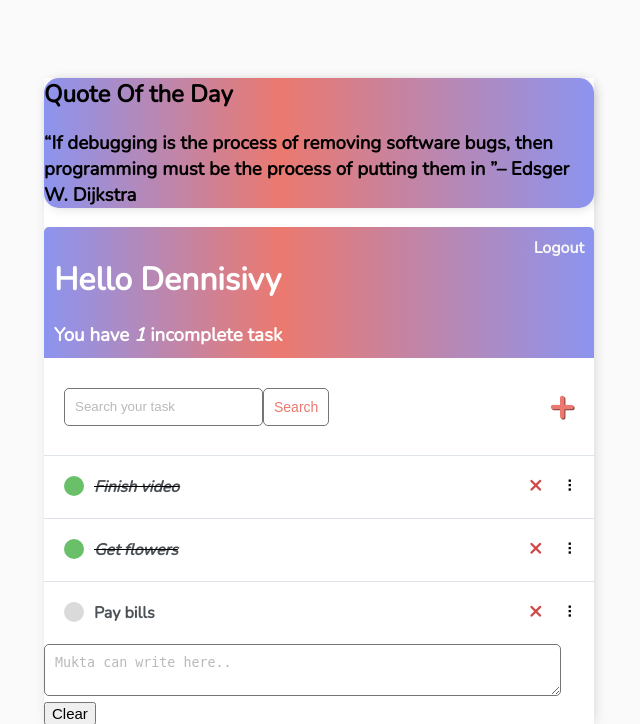
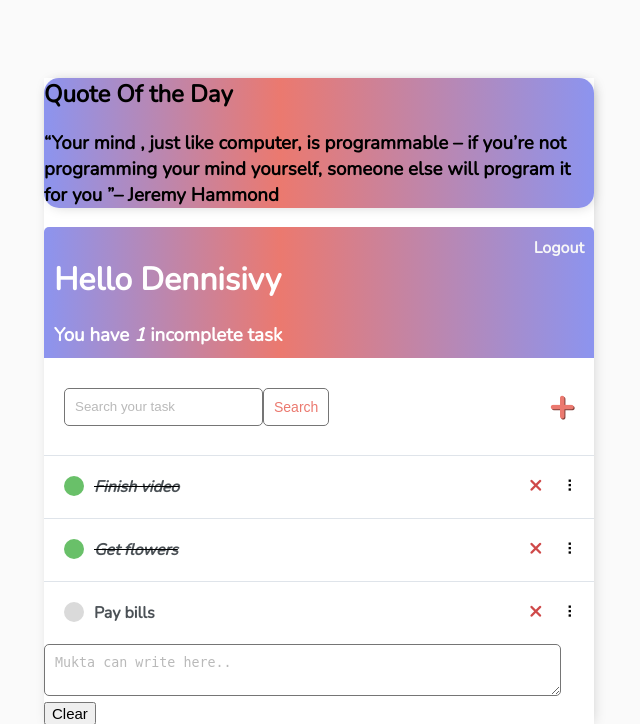
Before and after one commit to Abhishek-Gawande/Project-Musings, a Django app: page / in a window 1280 px wide. Shown: the top 724 px of the page, without its empty margins (321-961 px from the left). Run offline with Django 3.2, Linux system fonts and the light colour scheme; a user stored in the database is signed in; data comes from the database, SQL or seed files in the repository.

Commit message:
Update task_list.html

```diff
--- a/base/templates/base/task_list.html
+++ b/base/templates/base/task_list.html
@@ -1,8 +1,7 @@
 {% extends 'base/main.html' %} {% block content %}
 <div class="container2">
     <h2>Quote Of the Day</h2>
-    <h3><q>If debugging is the process of removing software bugs, then programming must be the process of putting them in
-</q>– Edsger W. Dijkstra</h3>
+    <h3><q>Your mind , just like computer, is programmable – if you’re not programming your mind yourself, someone else will program it for you  </q>– Jeremy Hammond</h3>
 </div>
 
 
```
